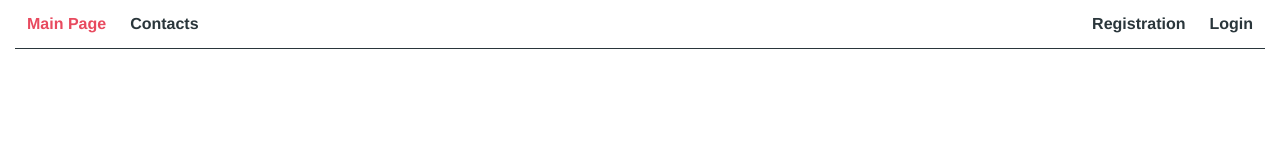
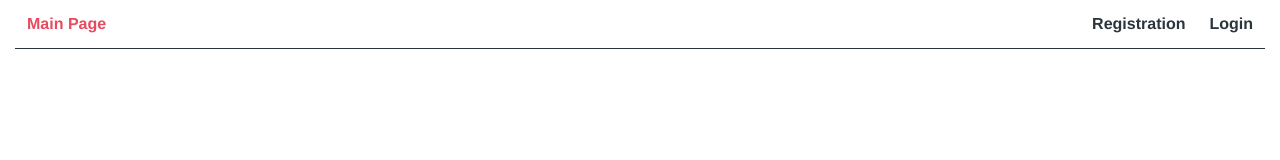
Before and after one commit to Victor-page/phonebook, a React (Create React App) app: page / in a window 1280 px wide. Shown: the top 160 px of the page. Built offline with nearby package versions, Linux system fonts and the light colour scheme.

Commit message:
finalized auth

```diff
--- a/src/App.js
+++ b/src/App.js
@@ -1,9 +1,9 @@
 import { useEffect, Suspense, lazy } from 'react';
-import { useDispatch } from 'react-redux';
-import { Switch, Route } from 'react-router-dom';
+import { useDispatch, useSelector } from 'react-redux';
+import { Switch } from 'react-router-dom';
 import Container from 'components/Container';
 import AppBar from 'components/AppBar';
-import { authOperations } from 'redux/auth';
+import { authOperations, authSelectors } from 'redux/auth';
 import PrivateRoute from 'components/PrivateRoute';
 import PublicRoute from 'components/PublicRoute';
 
@@ -14,6 +14,7 @@ const ContactsView = lazy(() => import('views/ContactsView'));
 
 const App = () => {
   const dispatch = useDispatch();
+  const isFetchingCurrentUser = useSelector(authSelectors.getIsBeingReloggedIn);
 
   useEffect(() => {
     dispatch(authOperations.relogIn());
@@ -21,6 +22,10 @@ const App = () => {
 
   return (
     <Container>
+      {isFetchingCurrentUser ? (
+        <p>Loading...</p>
+      ) : (
+        <>
           <AppBar />
 
           <Switch>
@@ -29,11 +34,21 @@ const App = () => {
                 <HomeView />
               </PublicRoute>
 
-          <PublicRoute exact path="/register" redirectTo="/contacts" restricted>
+              <PublicRoute
+                exact
+                path="/register"
+                redirectTo="/contacts"
+                restricted
+              >
                 <RegisterView />
               </PublicRoute>
 
-          <PublicRoute exact path="/login" redirectTo="/contacts" restricted>
+              <PublicRoute
+                exact
+                path="/login"
+                redirectTo="/contacts"
+                restricted
+              >
                 <LoginView />
               </PublicRoute>
 
@@ -42,6 +57,8 @@ const App = () => {
               </PrivateRoute>
             </Suspense>
           </Switch>
+        </>
+      )}
     </Container>
   );
 };
--- a/src/components/Navigation/Navigation.js
+++ b/src/components/Navigation/Navigation.js
@@ -1,7 +1,12 @@
+import { useSelector } from 'react-redux';
 import { NavLink } from 'react-router-dom';
 import classes from './Navigation.module.css';
+import { authSelectors } from 'redux/auth';
 
-const Navigation = () => (
+const Navigation = () => {
+  const isLoggedIn = useSelector(authSelectors.getIsLoggedIn);
+
+  return (
     <nav>
       <NavLink
         to="/"
@@ -12,6 +17,7 @@ const Navigation = () => (
         Main Page
       </NavLink>
 
+      {isLoggedIn && (
         <NavLink
           to="/contacts"
           exact
@@ -20,7 +26,9 @@ const Navigation = () => (
         >
           Contacts
         </NavLink>
+      )}
     </nav>
   );
+};
 
 export default Navigation;
--- a/src/components/PrivateRoute/PrivateRoute.js
+++ b/src/components/PrivateRoute/PrivateRoute.js
@@ -2,7 +2,7 @@ import { useSelector } from 'react-redux';
 import { Route, Redirect } from 'react-router-dom';
 import { authSelectors } from 'redux/auth';
 
-const PrivateRoute = ({ children, redirectTo, ...routeProps }) => {
+const PrivateRoute = ({ children, redirectTo = '/', ...routeProps }) => {
   const isLoggedIn = useSelector(authSelectors.getIsLoggedIn);
 
   return (
--- a/src/components/PublicRoute/PublicRoute.js
+++ b/src/components/PublicRoute/PublicRoute.js
@@ -5,7 +5,7 @@ import { authSelectors } from 'redux/auth';
 const PublicRoute = ({
   children,
   restricted = false,
-  redirectTo,
+  redirectTo = '/',
   ...otherProps
 }) => {
   const isLoggedIn = useSelector(authSelectors.getIsLoggedIn);
--- a/src/redux/auth/auth-selectors.js
+++ b/src/redux/auth/auth-selectors.js
@@ -10,6 +10,13 @@ const getToken = (state) => {
   return state.auth.token;
 };
 
-const authSelectors = { getIsLoggedIn, getUserName, getToken };
+const getIsBeingReloggedIn = (state) => state.auth.isBeingReloggedIn;
+
+const authSelectors = {
+  getIsLoggedIn,
+  getUserName,
+  getToken,
+  getIsBeingReloggedIn,
+};
 
 export default authSelectors;
--- a/src/redux/auth/auth-slice.js
+++ b/src/redux/auth/auth-slice.js
@@ -7,6 +7,7 @@ const initialState = {
   isLoggedIn: false,
   isLoading: false,
   error: null,
+  isBeingReloggedIn: false,
 };
 
 const authSlice = createSlice({
@@ -63,11 +64,15 @@ const authSlice = createSlice({
       state.isLoggedIn = true;
       state.isLoading = false;
       state.error = null;
+      state.isBeingReloggedIn = false;
     },
-    [authOperations.relogIn.pending](state, action) {},
+    [authOperations.relogIn.pending](state, action) {
+      state.isBeingReloggedIn = true;
+    },
     [authOperations.relogIn.rejected](state, action) {
       state.isLoading = false;
       state.error = action.error.message;
+      state.isBeingReloggedIn = false;
     },
   },
 });
```
Lines whose indentation alone changed are shown as unchanged.
